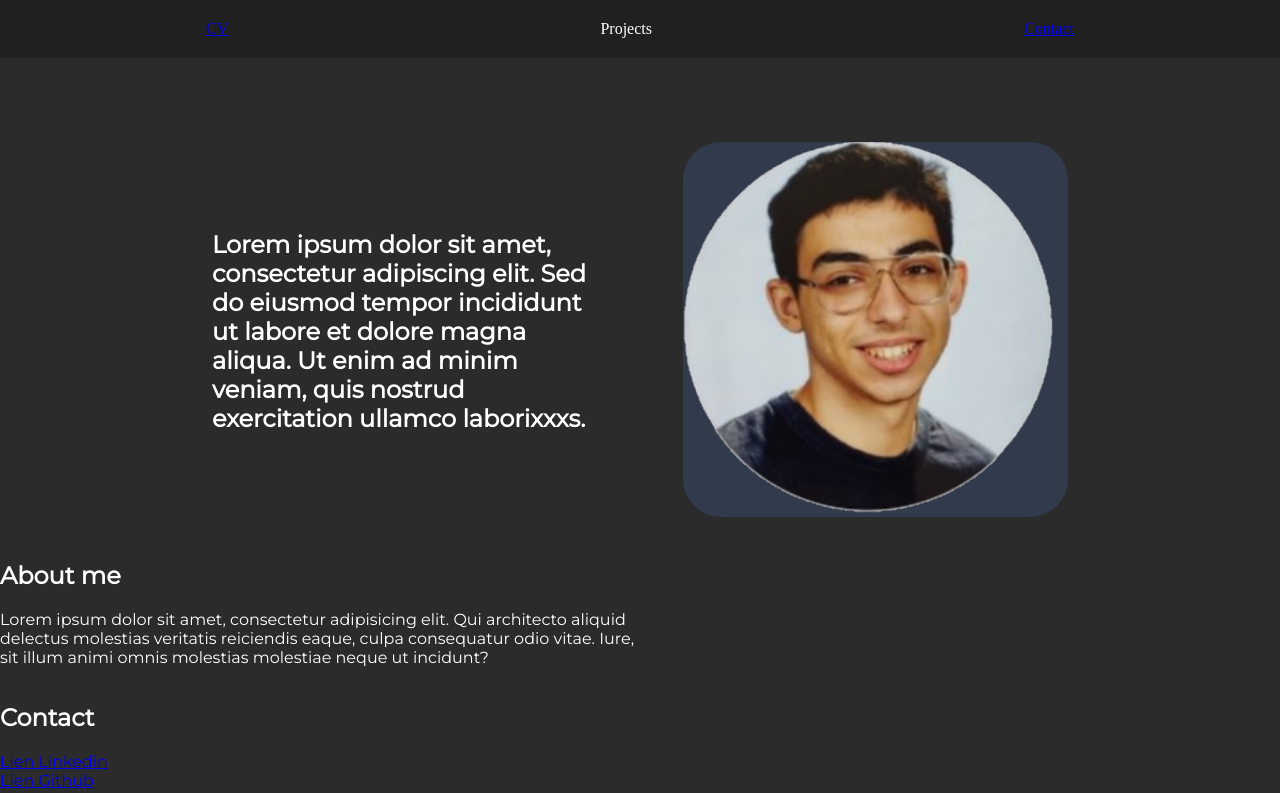
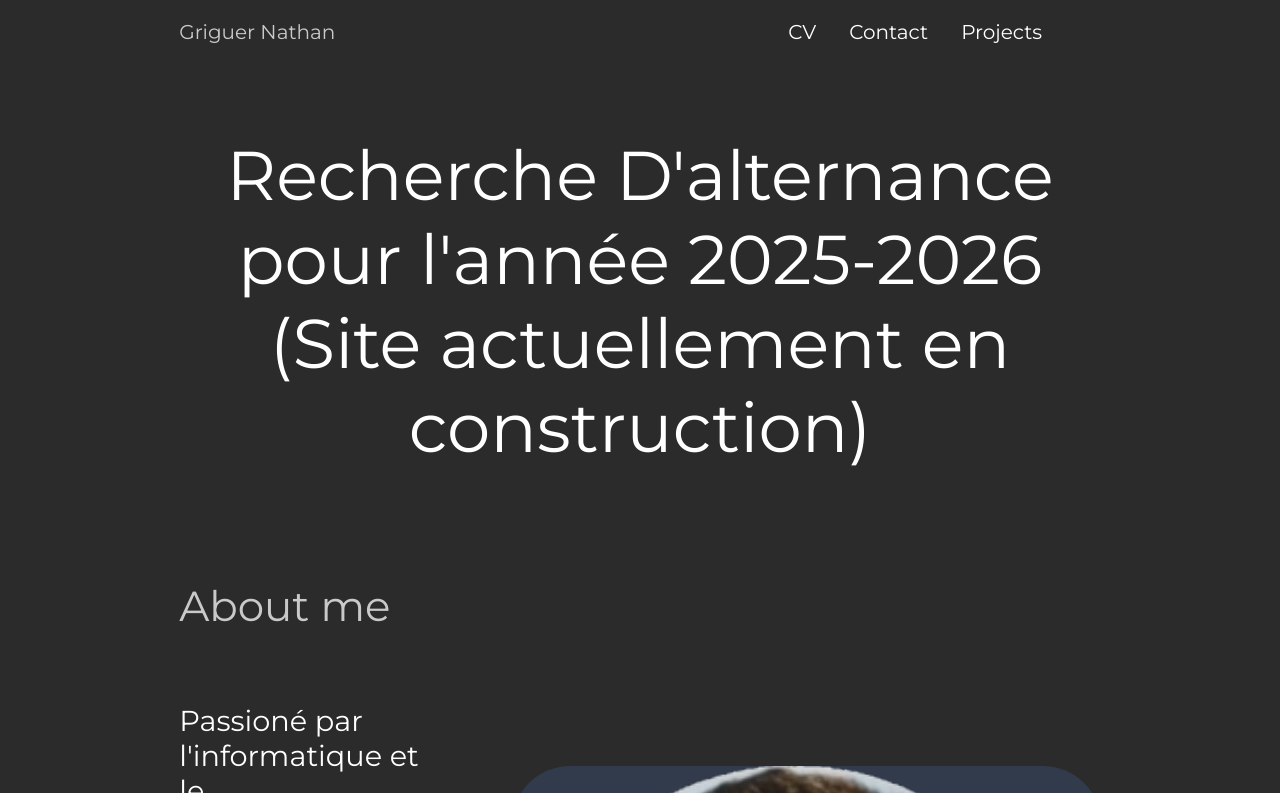
Before and after one commit to Nathangr06/Portfolio, a plain HTML site: page index.html in a window 1280 px wide. Shown: the top 793 px of the page. Drawn offline with Linux system fonts and the light colour scheme; a web font is replaced by a local one.

Commit message:
changing font, font-size, restructuration and adding section projects

```diff
--- a/css/style.css
+++ b/css/style.css
@@ -1,3 +1,5 @@
+/* Importation des fonts */
+
 @font-face {
     font-family: "Montserrat-bold";
     src: url(/fonts/Montserrat/static/Montserrat-Bold.ttf);
@@ -14,7 +16,6 @@
 }
 
 
-
 body{
 	display: flex;
 	margin: 0px;
@@ -22,43 +23,107 @@ body{
 	font-family: "Montserrat-regular";
 	color: white;
 	background: #2b2b2b;
+	margin-left: 14vw;
+	margin-right: 14vw;
 }
 
-.nav-menu ul{
-	list-style-type: none;
+
+.nav-menu {
+	width: 70vw;
 	display: flex;
-	background-color: #202020;
-	justify-content: space-around;
-	align-content: center;
-	padding: 20px;
+	padding: 0px;
 	margin: 0px;
-	font-family: "Montserrat-bold";
+	justify-content: space-between;
+	align-items: center;
+	font-size: 1.25rem;
+}
+
+
+a:hover{
+	color: rgb(90, 92, 92);
+}
+
+#nav-menu_Title{
+	display: flex;
+	color: #c9c9c9;
+}
+
+#nav-menu_Sections{
+	display: flex;
+	justify-content: space-evenly;
+	width: 25vw;
+}
+
+a{
+	color: white;
+	text-decoration: none;
+}
+
+
+section {
+	display: flex;
 }
 
 #accroche{
 	display: flex;
-	margin-left: 15%;
-	margin-right: 15%;
-	margin-top: 5%;
-	flex-direction: row;
 	align-items: center;
 	justify-content: center;
-	padding: 20px;
-	gap: 10%;
+	font-size: 4.3125rem;
+	text-align: center;
 }
 
-#accroche p{
-	margin-right: 20%;
-	background-color: red;
+
+#about-me {
+	display: flex;
+	align-items: center;
+	flex-direction: column;
 }
 
-#accroche img {
-	max-width: 100%;
-	height: auto;
+#about-me img{
 	border-radius: 10%;
 }
 
+#about-me_Title{
+	display: flex;
+	align-self: flex-start;
+	font-size: 2.625rem;
+	justify-content: flex-start;
+	color: #c9c9c9;
 
-div {
-	width: 50%;
 }
+
+#about-me_Content{
+	display: flex;
+	justify-content: center;
+	align-items: center;
+	gap:10%;
+	font-size: 1.8rem;
+}
+
+
+#projects{
+	display: flex;
+	flex-direction: column;
+	align-items: flex-start;
+	justify-content: flex-start;
+}
+
+#projects_Title{
+	display: flex;
+	font-size: 2.625rem;
+	color: #c9c9c9;
+}
+
+
+
+
+#footer_Title{
+	font-size:2.625rem;
+	color: #c9c9c9;
+
+}
+
+#footer_Lien{
+	display: flex;
+	justify-content: space-between;
+}
--- a/index.html
+++ b/index.html
@@ -7,51 +7,71 @@
     <meta name="description" content="Portfolio personnel regroupant mes activités favorites">
     <link rel="stylesheet" href="css/style.css">
 </head>
+
 <body>
 
 <!--NavBar-->
 <nav class="nav-menu">
-    <ul>
-        <li><a href="media/CV.pdf" download> CV </a></li>
-        <li>Projects</li>
-        <li><a href="contact.html">Contact</a></li>
-    </ul>
+
+        <p id="nav-menu_Title"> Griguer Nathan </p>
+
+        <div id="nav-menu_Sections">
+            <a href="media/CV.pdf" download> CV </a>
+            <a href="contact.html">Contact</a>
+            <a href="/">Projects</a>
+        </div>
 </nav>
 
 <!--Section Principale d'accroche-->
 <section id="accroche">
     <div>
-        <h2>Lorem ipsum dolor sit amet, consectetur adipiscing elit. Sed do eiusmod
-            tempor incididunt ut labore et dolore magna aliqua. Ut enim ad minim veniam,
-            quis nostrud exercitation ullamco laborixxxs.</h2>
+        <p>Recherche D'alternance pour l'année 2025-2026 <br>(Site actuellement en construction)</p>
     </div>
-    <div>
-        <img src="media/pp.png" alt="Image d'exemple">
-    </div>
+</section>
+
+<!--Section About Me-->
+<section id="about-me">
+        <div id="about-me_Title">
+            <p>
+                About me
+            </p>
+        </div>
+
+        <div id="about-me_Content">
+            <p>Passioné par l'informatique et le développement, je poursuis un BUT spécialisé
+                Informatique à l'IUT d'Aix Marseille. Je recherche actuellement une alternance
+                pour l'année 2025-2026 afin me mettre en application mes compétences et de
+                m'immiscer dans le monde du travail.</p>
+            <img src="media/pp.png" alt="Image d'exemple">
+        </div>
 
 </section>
 
-<!--Section About Me-->
-<section id="About me">
-    <div>
-        <h2>
-            About me
-        </h2>
-        <p>
-            Lorem ipsum dolor sit amet, consectetur adipisicing elit. Qui architecto
-            aliquid delectus molestias veritatis reiciendis eaque, culpa consequatur odio
-            vitae. Iure, sit illum animi omnis molestias molestiae neque ut incidunt?
-        </p>
+
+<section id="projects">
+    <div id="projects_Title"><p>Projects</p></div>
+
+    <div id="projects_List">
+        <a href="https://moodiify.alwaysdata.net/"> Moodiify </a>
+        <a href="projects/Pacman.zip">Pacman</a>
+        <a href="projects/ML.zip">Machine Learning</a>
     </div>
 </section>
 
-<section>
-	<h2> Contact </h2>
-</section>
+
 <footer>
-	<a href="https://www.linkedin.com/in/nathan-griguer-a51267346/">Lien Linkedin </a>
-	<br>
-    <a href="https://www.github.com/Nathangr06">Lien Github </a>
+    <div id="footer_Content">
+        <div id="footer_Title"><p> Contact </p></div>
+
+        <div id="footer_Lien">
+	        <a href="https://www.linkedin.com/in/nathan-griguer-a51267346/">Linkedin </a>
+            <a href="https://www.github.com/Nathangr06">Github </a>
+            <a href="https://www.youtube.com/@nath_0625">Youtube</a>
+            <a href="https://www.instagram.com/nathan_grgr/">Instagram</a>
+        </div>
+
+    </div>
 </footer>
+
 </body>
 </html>
```
Also changed, not shown: 2 other files.
